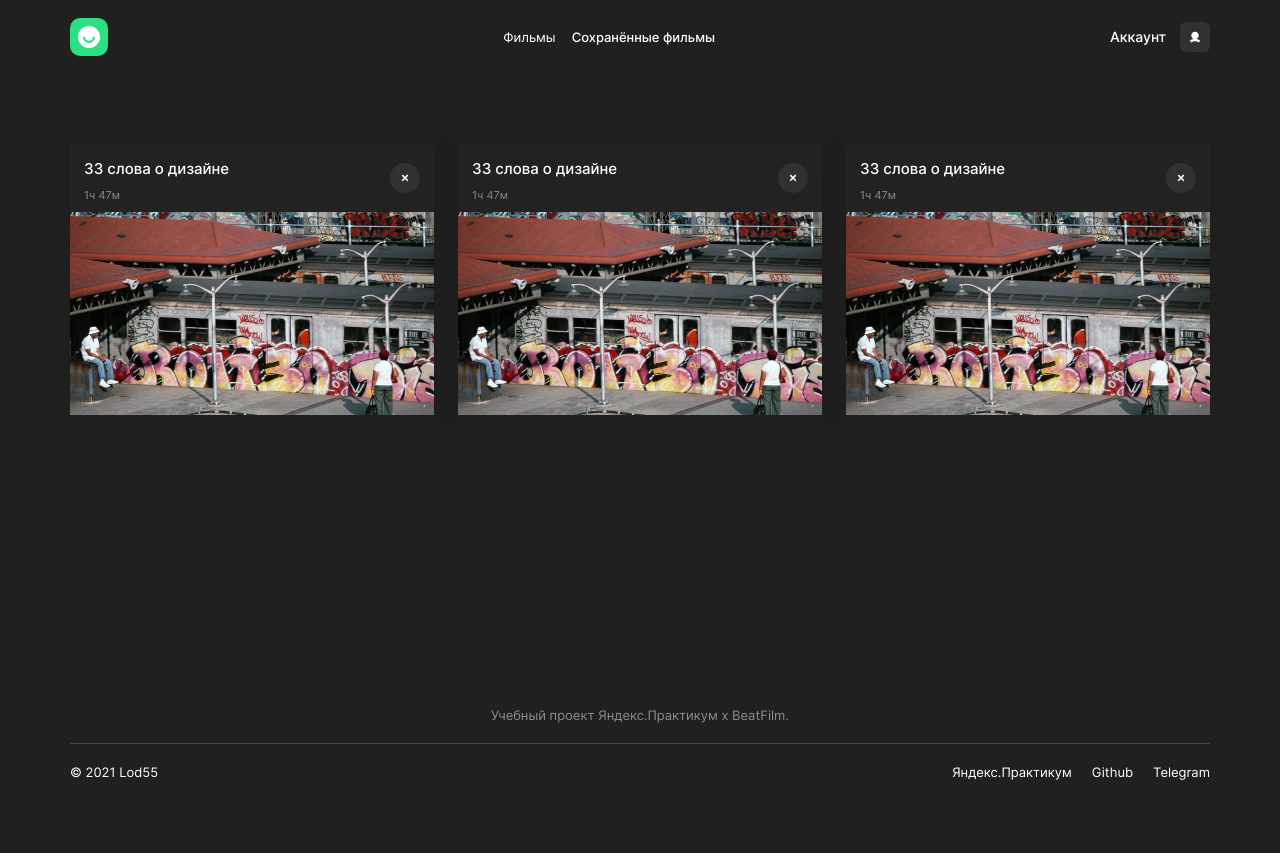
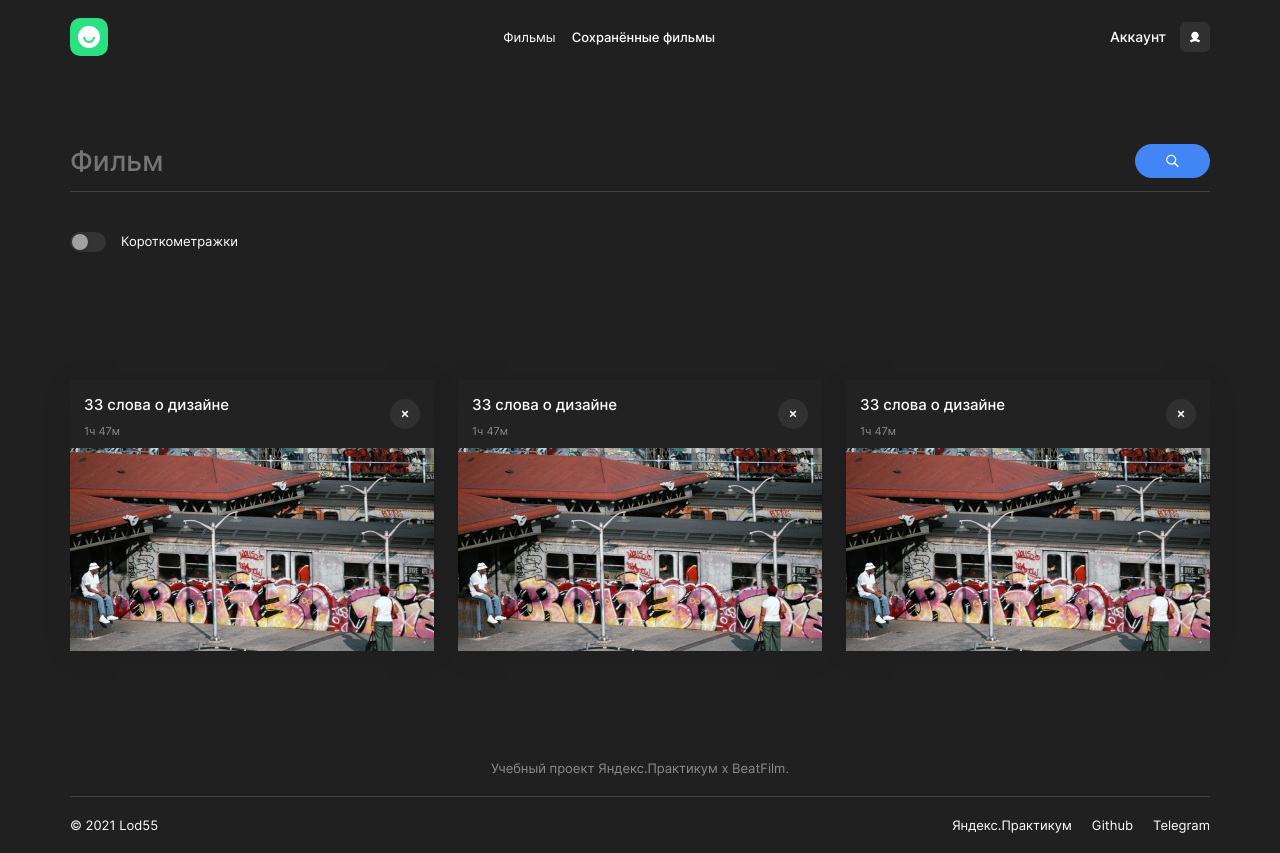
Before and after one commit to Lod55/movies-explorer-frontend, a React (Create React App) app: page /saved-movies in a window 1280 px wide. Before the commit the page ends 800 px from the top, so only its background shows below. Built offline with nearby package versions, Linux system fonts and the light colour scheme.

Commit message:
fix: fixed review errors

```diff
--- a/src/components/SavedMovies/SavedMovies.js
+++ b/src/components/SavedMovies/SavedMovies.js
@@ -2,6 +2,7 @@ import React from "react";
 import "./SavedMovies.css";
 import Header from "../Header/Header";
 import Content from "../Content/Content";
+import SearchForm from "../SearchForm/SearchForm";
 import MoviesCardList from "../MoviesCardList/MoviesCardList";
 import Footer from "../Footer/Footer";
 
@@ -10,6 +11,7 @@ const SavedMovies = () => {
     <>
       <Header />
       <Content>
+        <SearchForm />
         <MoviesCardList listType="save" />
       </Content>
       <Footer />
--- a/src/components/SearchForm/SearchForm.css
+++ b/src/components/SearchForm/SearchForm.css
@@ -19,6 +19,10 @@
   border-bottom: 1px solid #424242;
   margin: 0 0 5px 0;
   padding-bottom: 13px;
+}
+
+.search-form__input-container:focus-within {
+  border-bottom: 1px solid #4285f4;
 }
 
 .search-form__input {
--- a/src/components/SearchForm/SearchForm.js
+++ b/src/components/SearchForm/SearchForm.js
@@ -8,7 +8,7 @@ function SearchForm() {
     <section className="search">
       <form className="search-form">
         <div className="search-form__input-container">
-          <input className="search-form__input" placeholder="Фильм" />
+          <input className="search-form__input" placeholder="Фильм" required />
           <button className="search-form__button" type="submit" />
         </div>
         <Error className="search-form__error" id="search-form-error" />
```
